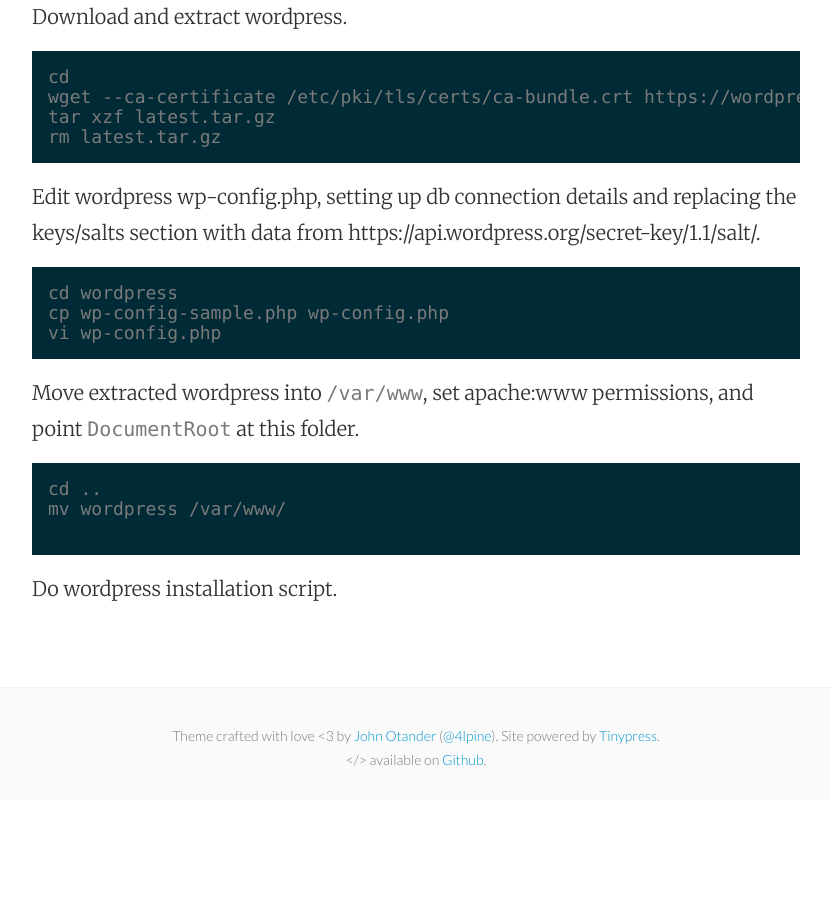
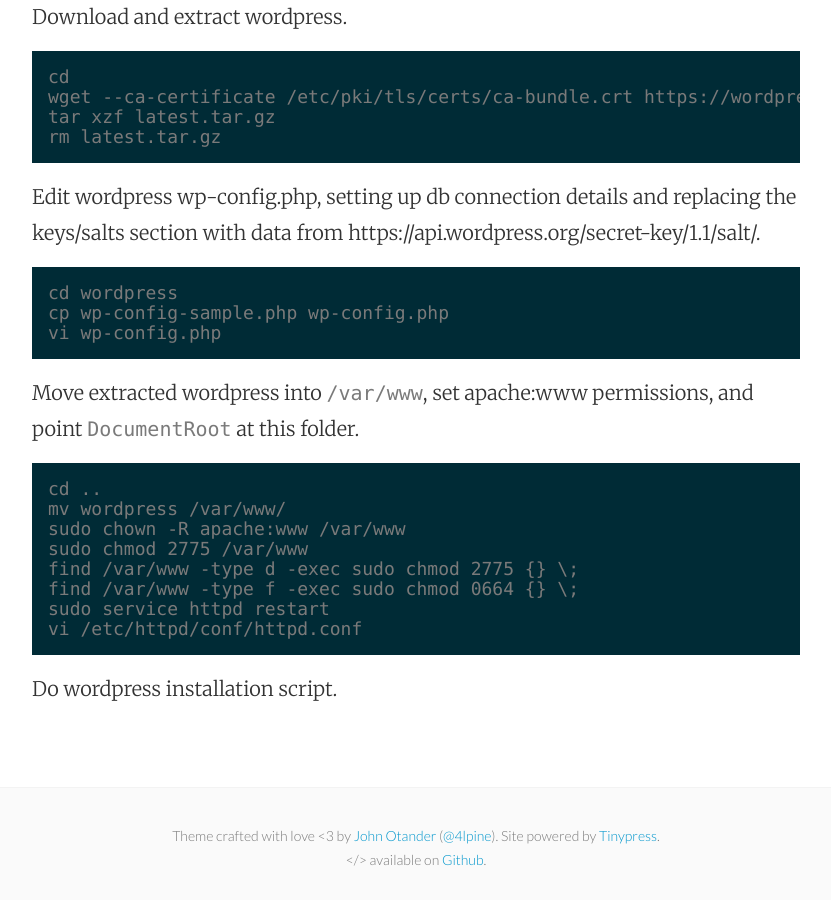
Before and after one commit to mattymaloney/mattymaloney.github.io, a Jekyll site: the page built from _posts/2016-03-24-aws-ec2-rds-linux-apache-php-wordpress-mariadb.md, in a window 1280 px wide and 900 px high, scrolled down 4730 px. Shown: the whole window, without its empty margins (224-1055 px from the left). Built offline with Jekyll 4.4.1, drawn with Linux system fonts in a browser that asks for light colours; before the commit the page ends 5530 px from its top, so only the background shows below that.

Commit message:
Created 2016-03-24-aws-ec2-rds-linux-apache-php-wordpress-mariadb.md

````diff
--- a/_posts/2016-03-24-aws-ec2-rds-linux-apache-php-wordpress-mariadb.md
+++ b/_posts/2016-03-24-aws-ec2-rds-linux-apache-php-wordpress-mariadb.md
@@ -161,7 +161,12 @@
 ```
 cd ..
 mv wordpress /var/www/
-
+sudo chown -R apache:www /var/www
+sudo chmod 2775 /var/www
+find /var/www -type d -exec sudo chmod 2775 {} \;
+find /var/www -type f -exec sudo chmod 0664 {} \;
+sudo service httpd restart
+vi /etc/httpd/conf/httpd.conf
 ```
 
 Do wordpress installation script.
````
